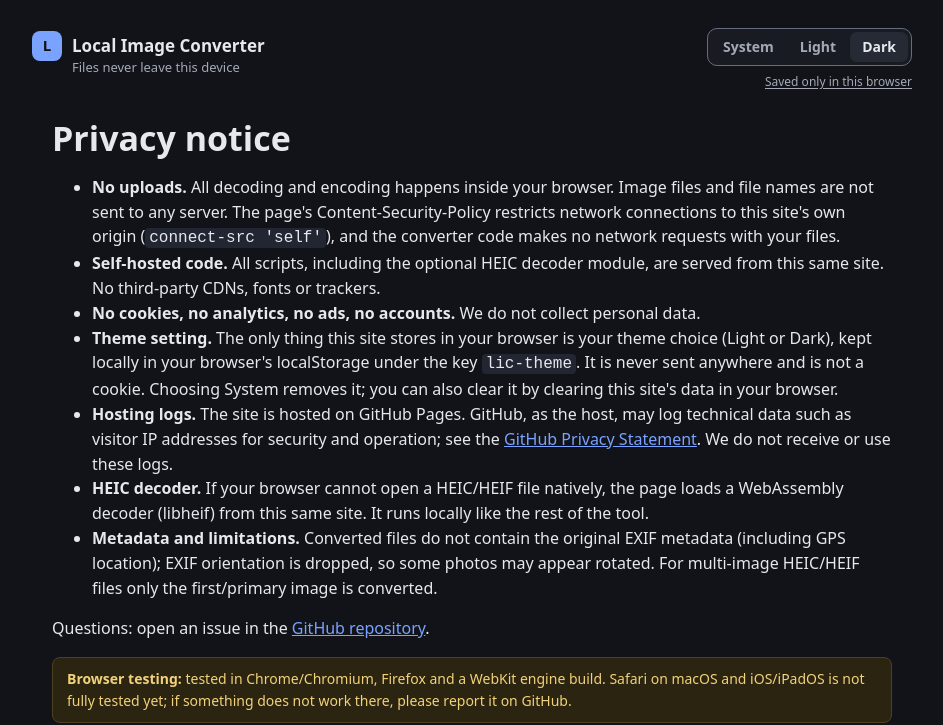
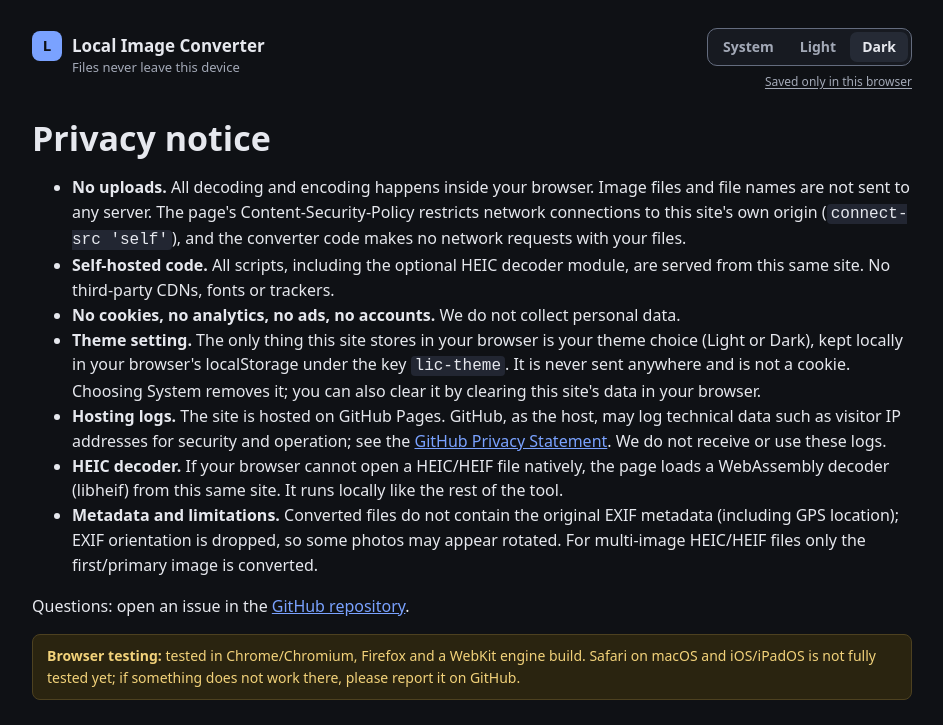
Before and after one commit to swtormy-agents/image-converter, a plain HTML site: page privacy.html in a window 1280 px wide. Both pictures are taken after a click on the label "Dark". Shown: the top 725 px of the page, without its empty margins (168-1111 px from the left). Drawn offline with Linux system fonts and the light colour scheme.

Commit message:
Ryan Foster: redesign palette per mockup, align main column with header

```diff
--- a/style.css
+++ b/style.css
@@ -85,8 +85,8 @@ input[type=range]:disabled{opacity:.4;cursor:not-allowed}
 .theme-wrap{display:flex;flex-direction:column;align-items:flex-end;gap:4px}
 .theme-hint{display:inline-block;box-sizing:border-box;min-height:24px;padding:4px 0;font-size:12px;line-height:16px;color:var(--muted);text-decoration:underline;text-underline-offset:2px}.theme-hint:hover{color:var(--accent)}
 /* ===== Redesign (Olivia Bennett mockups, 2026-10) ===== */
-:root,:root[data-theme=light]{--bg:#f4f5f8;--line:#d9dde5;--chip-bg:#e9ebf0;--chip-fg:#3a4252;--pill-ok-bg:#e3eafc;--pill-ok-fg:#1c449c;--pill-warn-bg:#fdf1c7;--pill-warn-fg:#5c4500;--pill-err-bg:#fde7e5;--pill-err-fg:#8f1d14;--logo-bg:#1c449c;--logo-fg:#fff}
-:root[data-theme=dark]{--bg:#111318;--card:#181b22;--line:#2c313c;--chip-bg:#252a35;--chip-fg:#c9cdd6;--pill-ok-bg:#1d2a4a;--pill-ok-fg:#a9c2ff;--pill-warn-bg:#3a3012;--pill-warn-fg:#f2d27a;--pill-err-bg:#3d1c1a;--pill-err-fg:#ffb3ad;--logo-bg:#7aa2ff;--logo-fg:#0f1115}
+:root,:root[data-theme=light]{--fg:#141821;--note-fg:#141821;--muted:#4a5263;--accent:#1c449c;--accent-d:#163677;--focus:#1c449c;--bg:#f4f5f8;--line:#d9dde5;--chip-bg:#e9ebf0;--chip-fg:#3a4252;--pill-ok-bg:#e3eafc;--pill-ok-fg:#1c449c;--pill-warn-bg:#fdf1c7;--pill-warn-fg:#5c4500;--pill-err-bg:#fde7e5;--pill-err-fg:#8f1d14;--logo-bg:#1c449c;--logo-fg:#fff}
+:root[data-theme=dark]{--bg:#0f1115;--card:#171a21;--line:#2c313c;--chip-bg:#252a35;--chip-fg:#c9cdd6;--pill-ok-bg:#1d2a4a;--pill-ok-fg:#a9c2ff;--pill-warn-bg:#3a3012;--pill-warn-fg:#f2d27a;--pill-err-bg:#3d1c1a;--pill-err-fg:#ffb3ad;--logo-bg:#7aa2ff;--logo-fg:#0f1115}
 :root{--mono:ui-monospace,SFMono-Regular,Menlo,Consolas,monospace}
 header{background:transparent;border-bottom:0;padding-top:28px;padding-bottom:8px;align-items:flex-start}
 .brand{display:inline-flex;align-items:center;gap:10px;font-size:17px;font-weight:600;min-height:36px}
@@ -130,3 +130,4 @@ header{flex-wrap:nowrap;align-items:flex-start}
 .seg input:focus-visible+label{outline:3px solid var(--focus);outline-offset:2px}
 .theme-wrap{gap:4px}
 @media (max-width:640px){header{flex-wrap:wrap;gap:12px}.theme-wrap{align-items:flex-start;width:100%}.seg label{min-height:44px;padding:0 16px;flex:1}.seg{width:auto}}
+main{max-width:920px;box-sizing:border-box}
```
